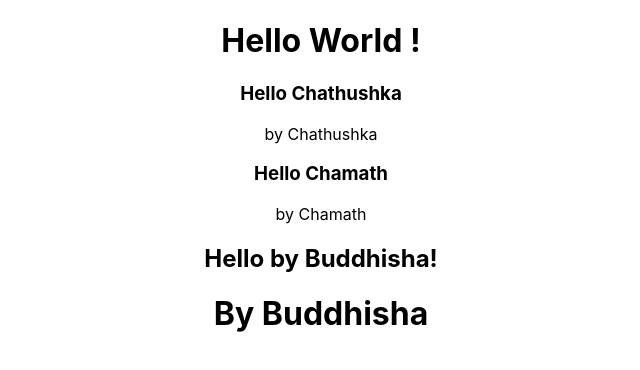
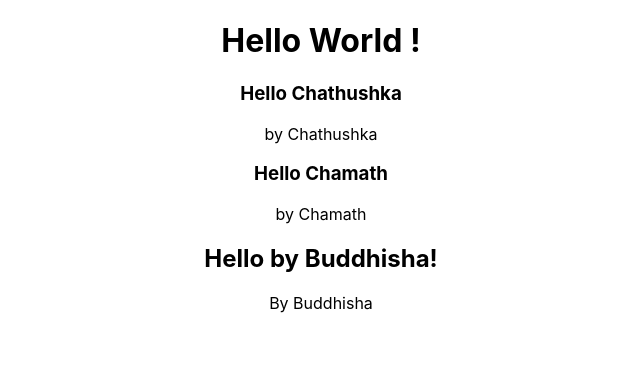
Before and after one commit to shas99/CDAP-PROJECT-MANAGEMENT-SYSTEM, a React (Create React App) app in the folder cdap-project-management-system/: page / in a window 1280 px wide. Shown: the top 370 px of the page, without its empty margins (319-959 px from the left). Built offline with nearby package versions, Linux system fonts and the light colour scheme.

Commit message:
Changed H3 to H10

```diff
--- a/cdap-project-management-system/src/App.js
+++ b/cdap-project-management-system/src/App.js
@@ -12,7 +12,7 @@ function App() {
     <h3>Hello Chamath </h3>
     <h10> by Chamath</h10>
     <h2>Hello by Buddhisha!</h2>
-    <h1>By Buddhisha</h1>
+    <h10>By Buddhisha</h10>
     </div>
   );
 }
```
